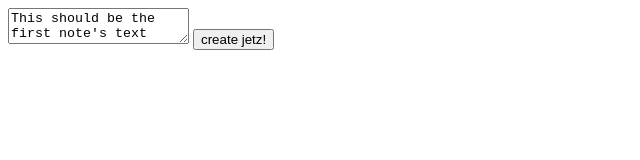
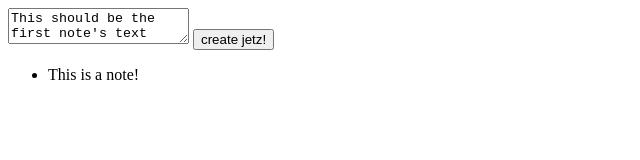
Before and after one commit to a-nawrocka/Notebook, a plain HTML site: page index.html in a window 1280 px wide. Shown: the full height of the page, 0-640 px from the left. Drawn offline with Linux system fonts and the light colour scheme.

Commit message:
adds innerHTML to list element

```diff
--- a/index.html
+++ b/index.html
@@ -13,5 +13,8 @@
     <input type="submit" value="create jetz!">
   </form>
 
+	<ul id="note-list">
+	</ul>
+
 </body>
 </html>
--- a/src/interface.js
+++ b/src/interface.js
@@ -8,3 +8,9 @@
     var note = document.getElementById("note-area").value
     notebook.create(note)
   } )
+
+	var noteList = document.getElementById("note-list");
+	noteList.innerHTML = '<li> This is a note! </li>'
+	// array is notebook.notes
+	// iterate through notebook.notes to print each note
+	// each note is printed inside <li> note </li>
```
